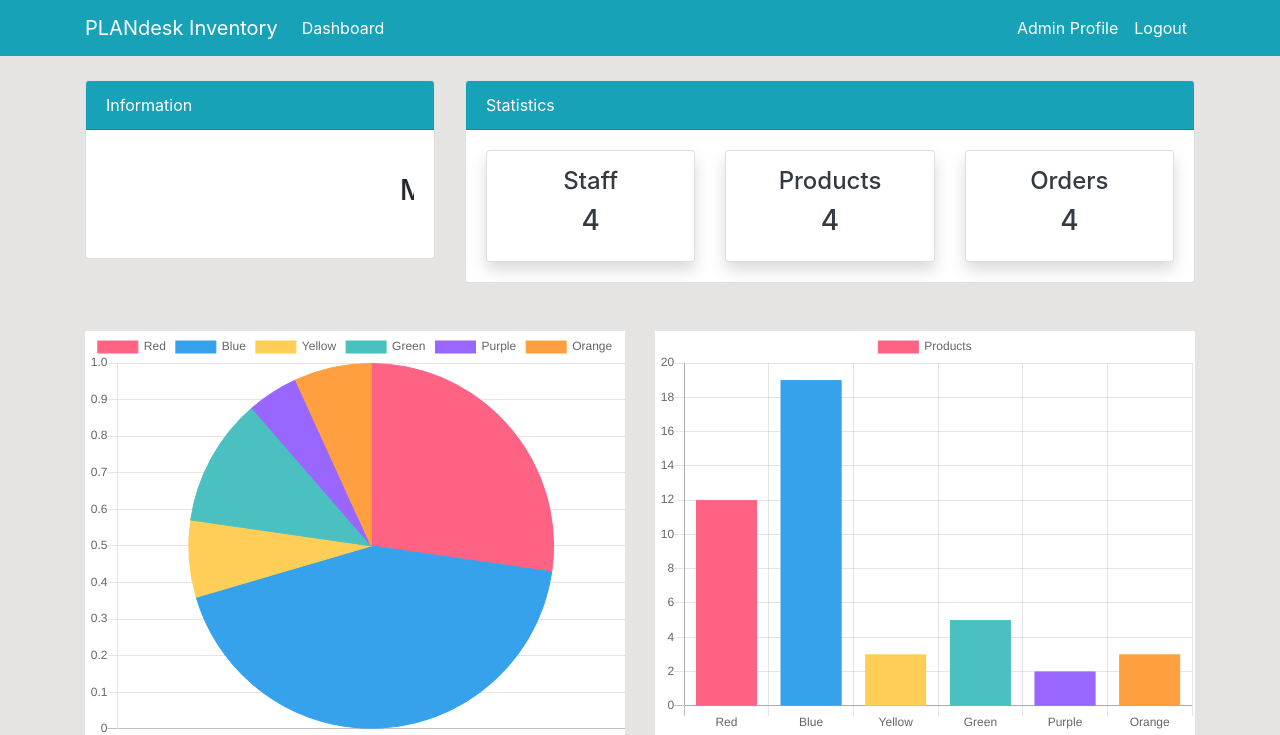
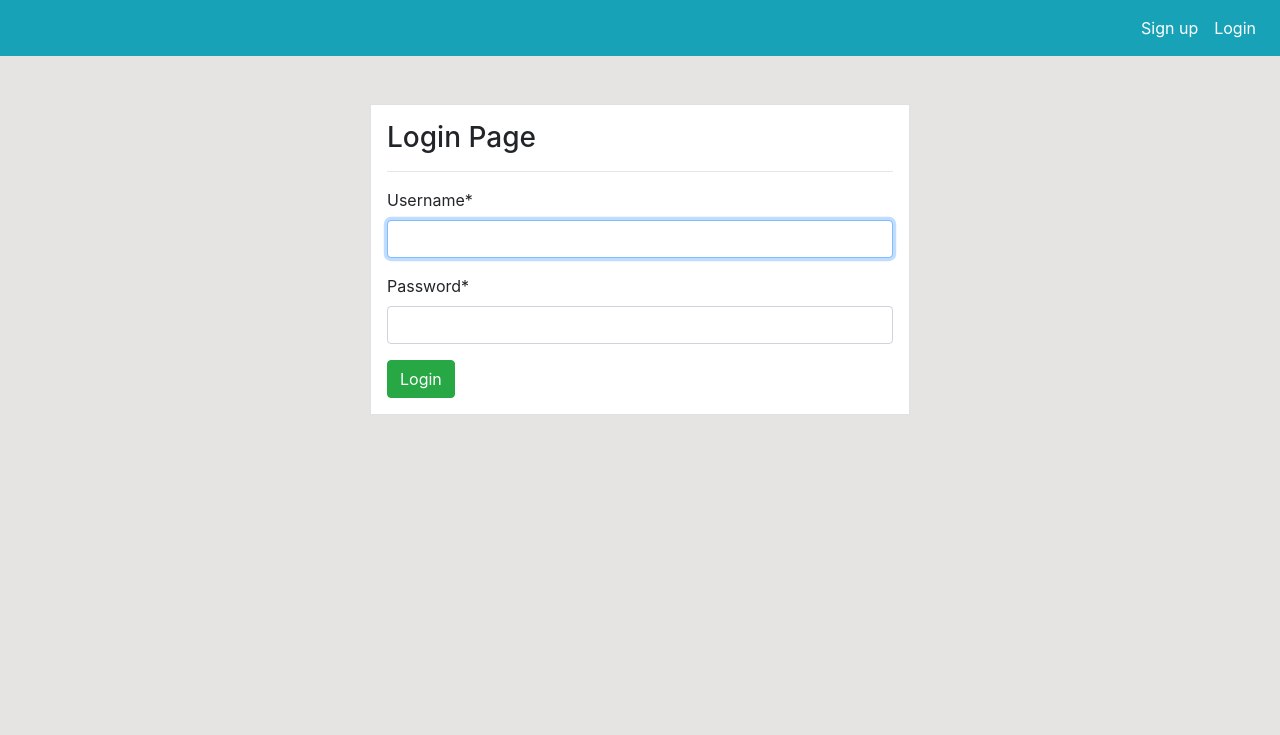
Before and after one commit to frank-Mwangi/inventory_manager, a Django app: page / in a window 1280 px wide. Shown: the top 735 px of the page. Run offline with Django 4.2, Linux system fonts and the light colour scheme; some libraries are stand-ins or nearby versions.

Commit message:
Implement user login and logout features

```diff
--- a/dashboard/urls.py
+++ b/dashboard/urls.py
@@ -2,7 +2,7 @@
 from . import views
 
 urlpatterns = [
-    path('', views.index, name='dashboard-index'),
+    path('dashboard/', views.index, name='dashboard-index'),
     path('staff/', views.staff, name='dashboard-staff'),
     path('product/', views.product, name='dashboard-product'),
     path('order/', views.order, name='dashboard-order'),
--- a/inventory_manager/settings.py
+++ b/inventory_manager/settings.py
@@ -129,3 +129,5 @@
 # https://docs.djangoproject.com/en/4.2/ref/settings/#default-auto-field
 
 DEFAULT_AUTO_FIELD = 'django.db.models.BigAutoField'
+
+LOGIN_REDIRECT_URL = 'dashboard-index'
--- a/inventory_manager/urls.py
+++ b/inventory_manager/urls.py
@@ -17,9 +17,12 @@
 from django.contrib import admin
 from django.urls import path, include
 from user import views as user_view
+from django.contrib.auth import views as auth_views
 
 urlpatterns = [
     path('admin/', admin.site.urls),
     path('', include('dashboard.urls')),
     path('register/', user_view.register, name='user-register'),
+    path('', auth_views.LoginView.as_view(template_name='user/login.html'), name='user-login'),
+    path('logout/', auth_views.LogoutView.as_view(template_name='user/logout.html'), name='user-logout'),
 ]
--- a/templates/partials/nav.html
+++ b/templates/partials/nav.html
@@ -1,5 +1,6 @@
 <!--Navbar-->
 <nav class="navbar navbar-expand-lg navbar-info bg-info">
+  {% if user.is_authenticated %}
   <div class="container">
     <a class="navbar-brand text-white" href="{% url 'dashboard-index' %}"
       >PLANdesk Inventory</a
@@ -31,9 +32,23 @@
           >
         </li>
         <li class="nav-item">
-          <a class="nav-link text-white" href="#">Logout</a>
+          <a class="nav-link text-white" href="{% url 'user-logout' %}"
+            >Logout</a
+          >
         </li>
       </ul>
+      {% else %}
+      <ul class="navbar-nav ml-auto">
+        <li class="nav-item active">
+          <a class="nav-link text-white" href="{% url 'user-register' %}"
+            >Sign up <span class="sr-only">(current)</span></a
+          >
+        </li>
+        <li class="nav-item">
+          <a class="nav-link text-white" href="{% url 'user-login' %}">Login</a>
+        </li>
+      </ul>
+      {% endif %}
     </div>
   </div>
 </nav>
--- a/templates/user/login.html
+++ b/templates/user/login.html
@@ -0,0 +1,22 @@
+{% extends 'partials/base.html' %} {%block title%} Login Page {%endblock%}
+<!-- Crispy form tag -->
+{% load crispy_forms_tags %}
+<!-- hr -->
+{% block content %}
+<div class="container">
+  <div class="row mt-5">
+    <div class="col-md-6 offset-md-3">
+      <div class="border p-3 bg-white">
+        <h3>Login Page</h3>
+        <hr />
+        <form method="POST">
+          {% csrf_token %}
+          <!-- hr -->
+          {{ form|crispy }}
+          <input class="btn btn-success" type="submit" value="Login" />
+        </form>
+      </div>
+    </div>
+  </div>
+</div>
+{% endblock %}
--- a/user/views.py
+++ b/user/views.py
@@ -11,7 +11,7 @@
         form = CreateUserForm(request.POST)
         if form.is_valid():
             form.save()
-            return redirect('dashboard-index')
+            return redirect('user-login')
     else:
         form = CreateUserForm()
     context = {
```
Also changed, not shown: templates/user/logout.html (+18 -0 lines), db.sqlite3.
